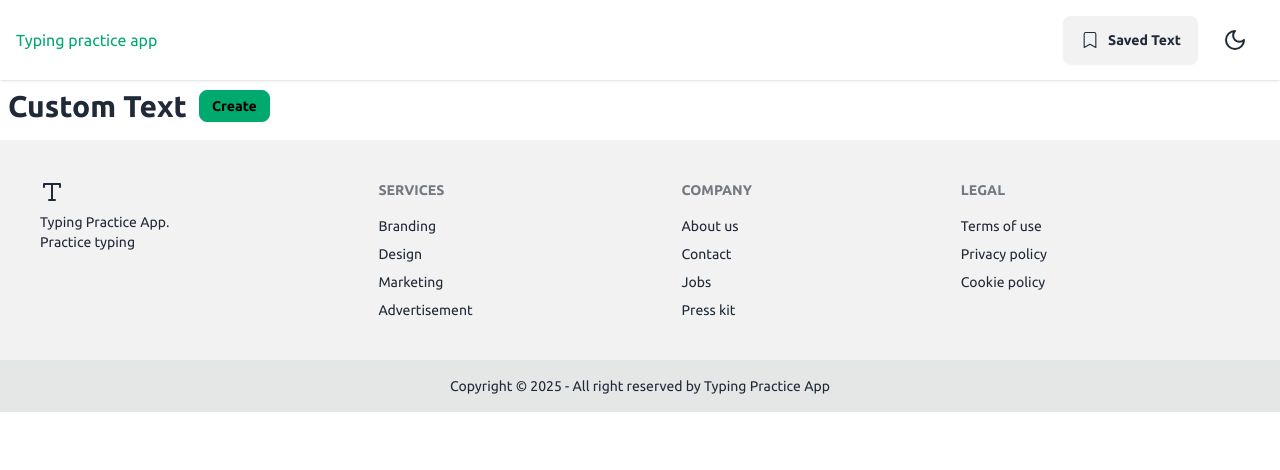
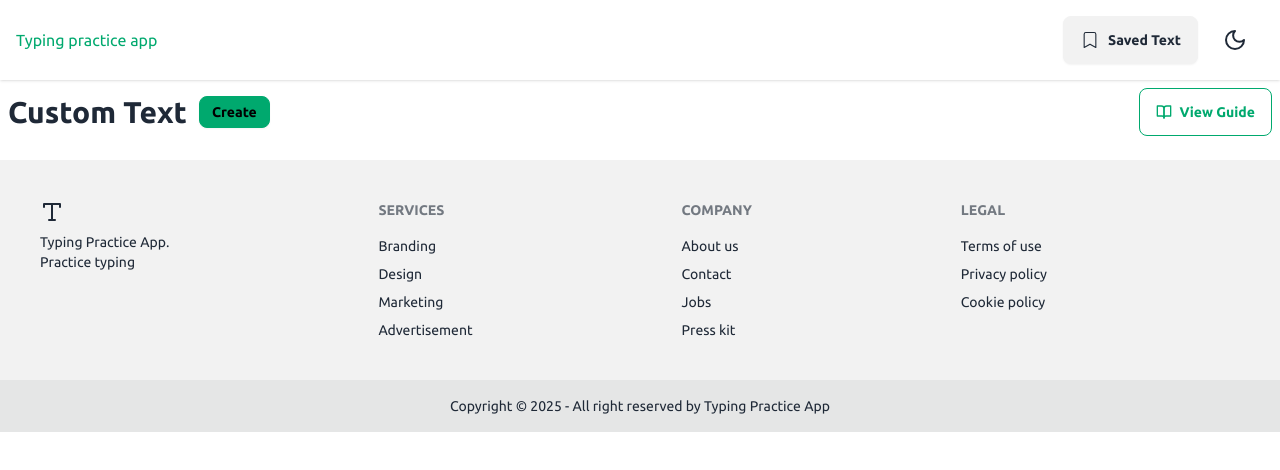
Before and after one commit to ashsajal1/typing-app, a React (Vite) app: page /saved-text in a window 1280 px wide. Shown: the top 470 px of the page. Built offline with nearby package versions, Linux system fonts and the light colour scheme.

Commit message:
feat: add guide link and improve layout in custom and saved text components

```diff
--- a/src/routes/custom-text.tsx
+++ b/src/routes/custom-text.tsx
@@ -1,8 +1,9 @@
-import { createFileRoute, useNavigate } from "@tanstack/react-router";
+import { createFileRoute, useNavigate, Link } from "@tanstack/react-router";
 import { useForm } from "react-hook-form";
 import { z } from "zod";
 import { zodResolver } from "@hookform/resolvers/zod";
 import { useState } from "react";
+import { BookOpen } from "lucide-react";
 
 interface FormData {
   label: string;
@@ -80,6 +81,16 @@ function RouteComponent() {
 
   return (
     <div className="w-full p-2">
+      <div className="flex items-center justify-between mb-4">
+        <h1 className="text-3xl font-bold">Create Custom Text</h1>
+        <Link to="/guide">
+          <button className="btn btn-outline btn-success gap-2">
+            <BookOpen className="w-4 h-4" />
+            View Guide
+          </button>
+        </Link>
+      </div>
+
       {isAdded && (
         <div role="alert" className="alert alert-success">
           <svg
--- a/src/routes/saved-text.tsx
+++ b/src/routes/saved-text.tsx
@@ -1,5 +1,5 @@
 import { createFileRoute, Link } from "@tanstack/react-router";
-import { Pencil, Trash2 } from "lucide-react";
+import { Pencil, Trash2, BookOpen } from "lucide-react";
 import { useEffect, useState } from "react";
 
 export const Route = createFileRoute("/saved-text")({
@@ -59,10 +59,18 @@ function RouteComponent() {
 
   return (
     <div className="p-2">
-      <div className="flex items-center gap-3 mb-2">
-        <h1 className="text-3xl font-bold">Custom Text</h1>
-        <Link to="/custom-text">
-          <button className="btn btn-sm btn-success">Create</button>
+      <div className="flex items-center justify-between mb-4">
+        <div className="flex items-center gap-3">
+          <h1 className="text-3xl font-bold">Custom Text</h1>
+          <Link to="/custom-text">
+            <button className="btn btn-sm btn-success">Create</button>
+          </Link>
+        </div>
+        <Link to="/guide">
+          <button className="btn btn-outline btn-success gap-2">
+            <BookOpen className="w-4 h-4" />
+            View Guide
+          </button>
         </Link>
       </div>
       <div className="grid gird-cols-1 md:grid-cols-2 gap-4 w-full">
```
